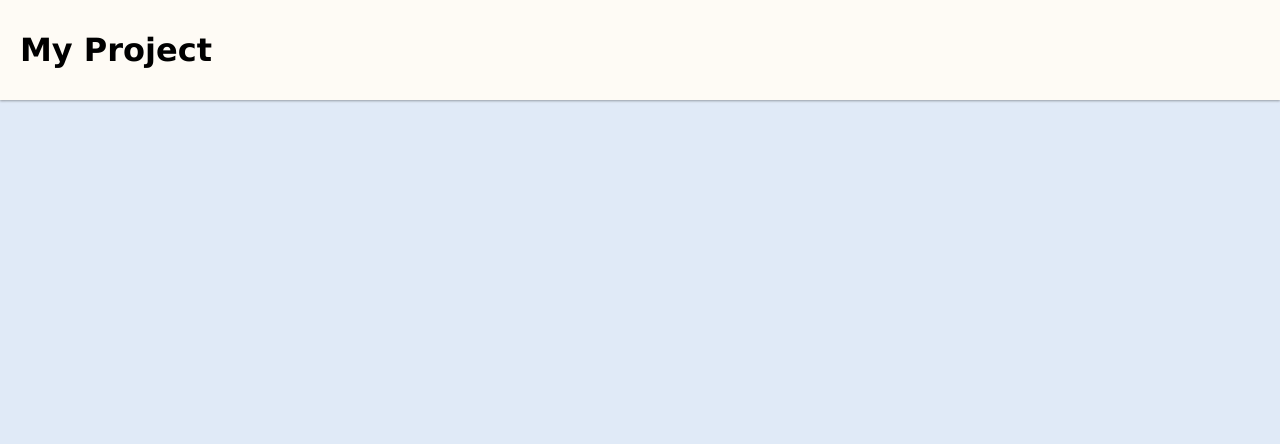
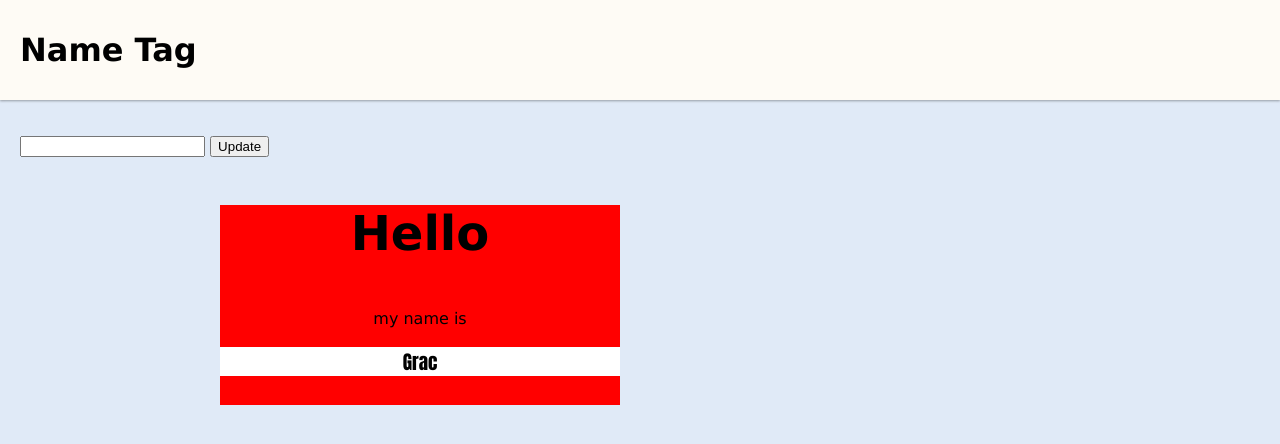
Before and after one commit to gferderer/nametag, a plain HTML site: page index.html in a window 1280 px wide. Drawn offline with Linux system fonts and the light colour scheme.

Commit message:
name tag format

```diff
--- a/index.html
+++ b/index.html
@@ -13,16 +13,24 @@
 
     <link rel="stylesheet" href="style.css" />
 
-    <title>My Project</title>
+    <title>Name Tag</title>
 </head>
 
 <body>
     <header>
-        <h1>My Project</h1>
+        <h1>Name Tag</h1>
     </header>
 
     <main>
-
+<p>
+    <input>
+    <button>Update</button>
+</p>
+ <div class="nametag">
+<p class="greeting">Hello</p>
+<p>my name is</p>
+<p class="name">Grac</p>
+</div>
     </main>
 
 </body>
--- a/style.css
+++ b/style.css
@@ -28,3 +28,21 @@ header .logo {
 main {
     padding: 20px;
 }
+.nametag{
+    background: red;
+    margin-left: 200px;
+    margin-right: 200px;
+    border: 50px;
+    padding-bottom: 10px;
+    width: 400px;
+    text-align: center;
+}
+.greeting{
+    font-size: xxx-large;
+    font-weight:bolder;
+}
+.name{
+    background: white;
+    font-size: larger;
+    font-family:Impact, Haettenschweiler, 'Arial Narrow Bold', sans-serif;
+}
```
